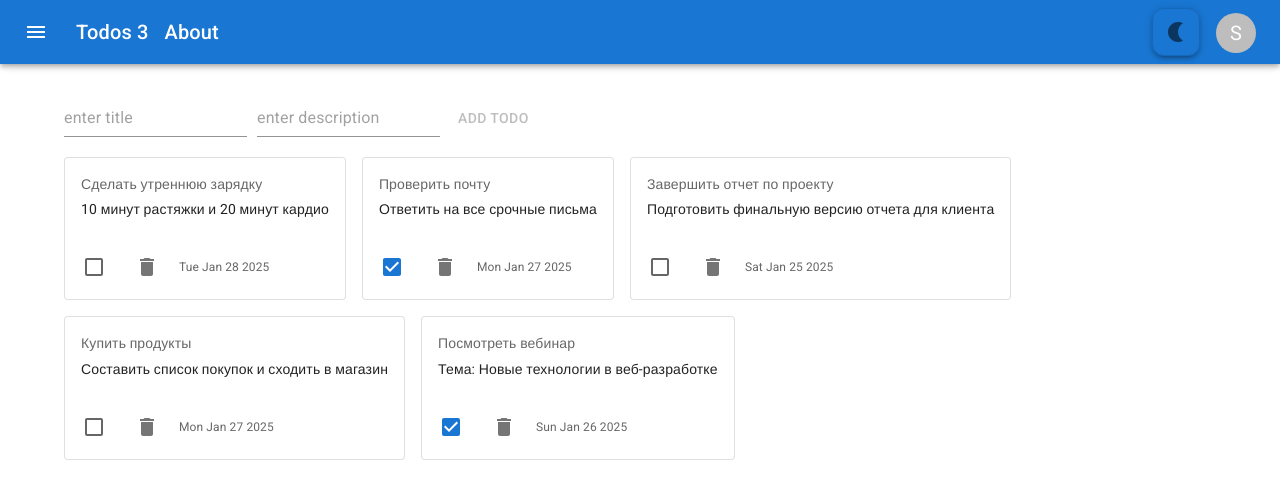
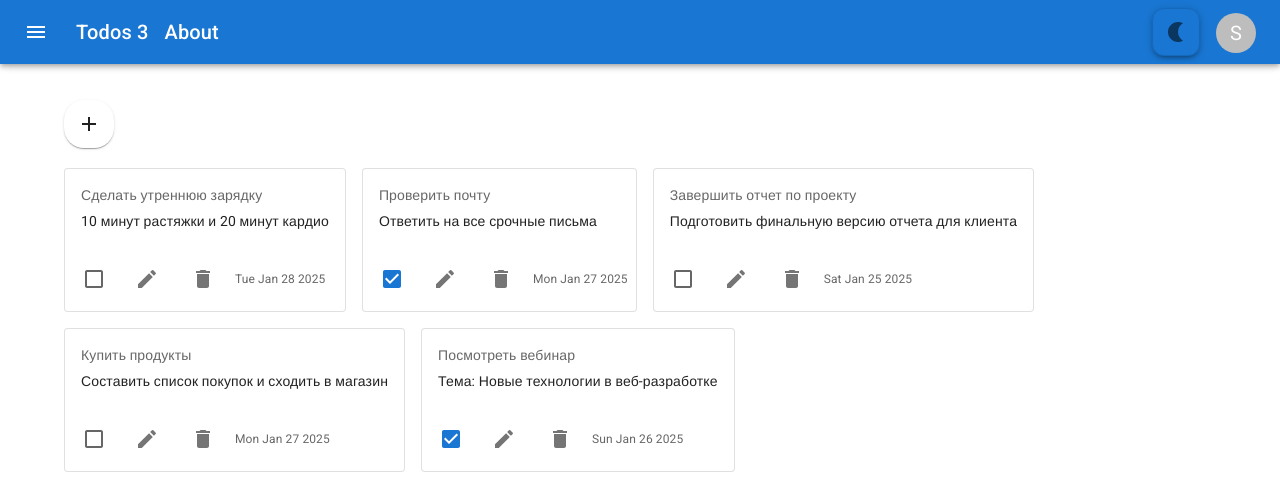
Before and after one commit to itbali/todo-react, a React (Vite) app: page / in a window 1280 px wide. Shown: the top 486 px of the page. Built offline with nearby package versions, Linux system fonts and the light colour scheme; sample sign-in values are in the browser's storage; a web font is replaced by a local one.

Commit message:
feature/redirection
- add accordion, edit button

```diff
--- a/src/entities/Todo/ui/Todo.tsx
+++ b/src/entities/Todo/ui/Todo.tsx
@@ -7,7 +7,7 @@ import {
 	IconButton,
 	Typography,
 } from '@mui/material';
-import { Delete } from '@mui/icons-material';
+import { Delete, Edit } from '@mui/icons-material';
 import { deleteTodo } from '../model/store/todosStore.ts';
 import { dateConverter } from '../../../shared/utils/DateConverter.ts';
 import { useAppDispatch } from '../../../app/store.ts';
@@ -38,6 +38,9 @@ export const Todo = ({ todo, setTodo }: TodoProps) => {
 			</CardContent>
 			<CardActions>
 				<Checkbox checked={todo.completed} onClick={handleCheckboxClick} />
+				<IconButton aria-label="edit" size="large" onClick={() => {}}>
+					<Edit />
+				</IconButton>
 				<IconButton aria-label="delete" size="large" onClick={handleDeleteTask}>
 					<Delete />
 				</IconButton>
--- a/src/entities/Todo/ui/Todos.tsx
+++ b/src/entities/Todo/ui/Todos.tsx
@@ -1,9 +1,18 @@
-import { Button, Container, Input, Stack } from '@mui/material';
+import {
+	Accordion,
+	AccordionDetails,
+	AccordionSummary,
+	Button,
+	Container,
+	Input,
+	Stack,
+} from '@mui/material';
 import { addTodo, selectTodos, setTodos } from '../model/store/todosStore.ts';
 import { Todo } from './Todo.tsx';
 import { ChangeEvent, useState } from 'react';
 import { TodoType } from '../model/todoType.ts';
 import { useAppDispatch, useAppSelector } from '../../../app/store.ts';
+import AddIcon from '@mui/icons-material/Add';
 
 const Todos = () => {
 	const todos = useAppSelector(selectTodos);
@@ -50,6 +59,21 @@ const Todos = () => {
 	return (
 		<Container>
 			<Stack direction="row" sx={{ marginBottom: '20px' }}>
+				<Accordion
+					sx={{
+						'&.MuiAccordion-root': {
+							width: '50px',
+							borderRadius: '20px',
+						},
+						'&.Mui-expanded': {
+							width: '1000px',
+						},
+					}}
+				>
+					<AccordionSummary>
+						<AddIcon />
+					</AccordionSummary>
+					<AccordionDetails>
 						<Input
 							placeholder={'enter title'}
 							onChange={handleTitleChange}
@@ -69,6 +93,8 @@ const Todos = () => {
 						>
 							Add Todo
 						</Button>
+					</AccordionDetails>
+				</Accordion>
 			</Stack>
 			<Stack spacing={2} direction="row" flexWrap="wrap" useFlexGap>
 				{todos.map((todo) => {
```
Lines whose indentation alone changed are shown as unchanged.
